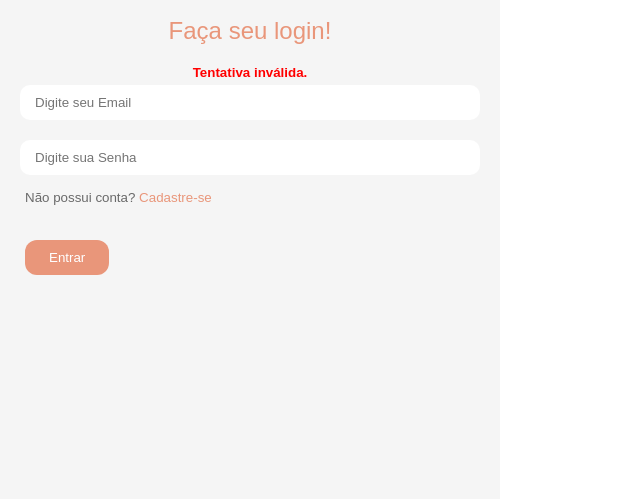
After one commit to gabivra21/baba-baby2, a PHP site: the page made by app/sts/Views/login/entrar.php in a window 1280 px wide. The commit adds this page. Shown: the top 499 px of the page, without its empty margins (0-640 px from the left). Run offline with PHP 8.4, Linux system fonts and the light colour scheme; the template is opened without the code that fills it, so the values that code supplies are empty.

Commit message:
criado VIEW-login, REPOSITORIO-login

```diff
--- a/assets/css/login.css
+++ b/app/sts/Views/login/entrar.css
@@ -8,8 +8,8 @@
 .box_login{
     width: 500px;
     height: 500px;
-    background-color: #f8eded98;
     padding-top: 2px;
+    background-color: whitesmoke;
 }
 
 h1{
@@ -37,7 +37,6 @@ form input{
     border: 0;
     margin-bottom: 5px;
 }
-
 .btn_login{
     background: darksalmon;
     color: #fff;
@@ -55,6 +54,8 @@ form input{
     display: flex;
     justify-content: center;
     margin-bottom: 5px;
+    font-size: smaller;
+    font-weight: 700;
 }
 
 p{
--- /dev/null
+++ b/app/sts/Views/login/entrar.php
@@ -0,0 +1,25 @@
+<!DOCTYPE html>
+<html lang="pt-br">
+<head>
+    <meta charset="UTF-8">
+    <title>Login</title>
+    <link rel="stylesheet" type="text/css" href="entrar.css">
+</head>
+<body>
+    <div class="box_login">
+        <h1>Faça seu login!</h1>
+
+        <form method="POST" action="login/check">
+            <span class="msg_erro">Tentativa inválida.</span>
+
+            <input type="email" name="email" placeholder="Digite seu Email">
+            <input class="passw_area" type="password" name="senha" placeholder="Digite sua Senha">
+
+            <p>Não possui conta? <a href="">Cadastre-se</a><p>
+
+            <button class="btn_login">Entrar</button>
+        </form>
+    </div>
+
+</body>
+</html>
```
Also changed, not shown: app/sts/Views/home/pagInicial.php (deleted, +0 -29 lines), core/ConfigView.php (+8 -2 lines), app/sts/Repositorio/PdoRepositorioLogin.php (added).
